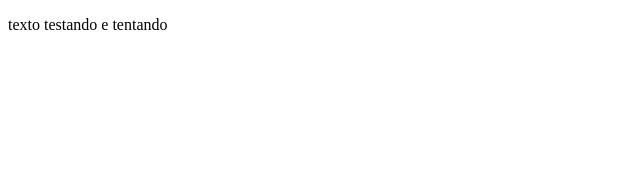
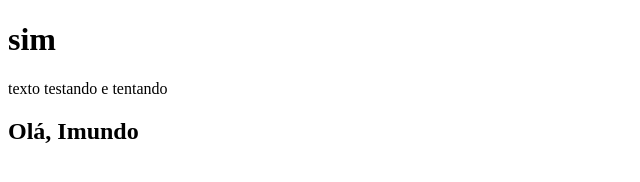
Before and after one commit to IIIgorMoura/testGitHub, a plain HTML site: page index.html in a window 1280 px wide. Shown: the whole page, without its empty margins (0-640 px from the left). Drawn offline with Linux system fonts and the light colour scheme.

Commit message:
UPT
add titulos em Body e Head

```diff
--- a/index.html
+++ b/index.html
@@ -4,8 +4,10 @@
     <meta charset="UTF-8">
 
     <title>Testar</title>
+    <h1>sim</h1>
 </head>
 <body>
     <p>texto testando e tentando</p>
+    <h2>Olá, Imundo</h2>
 </body>
 </html>
```
